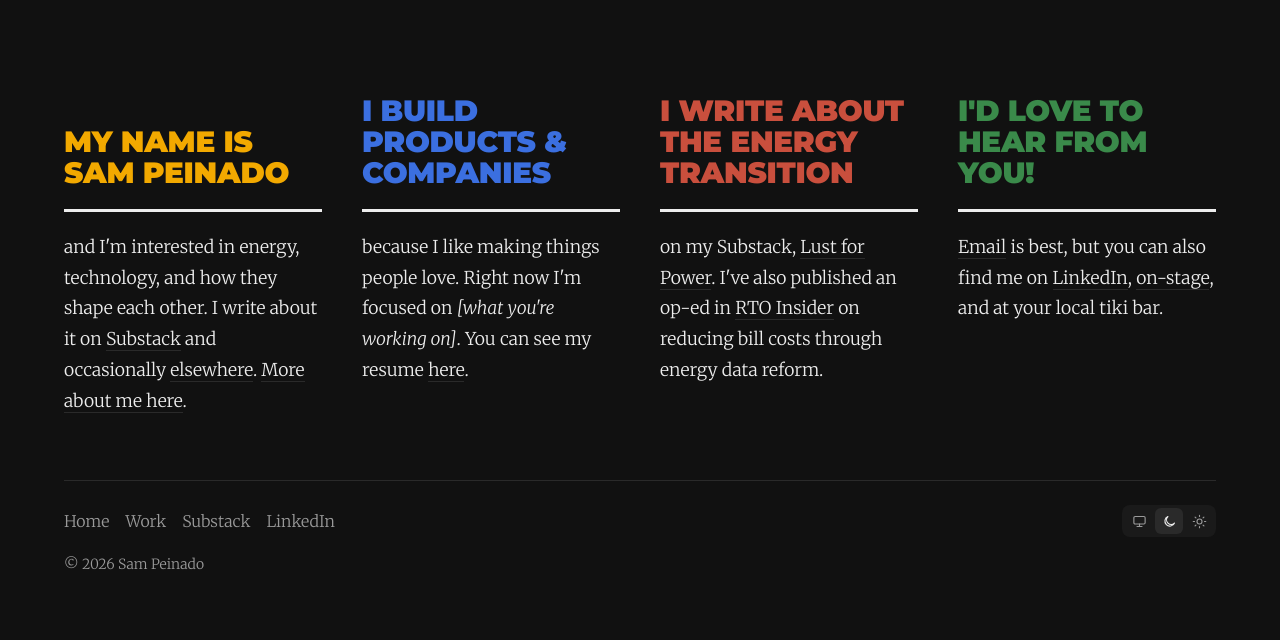
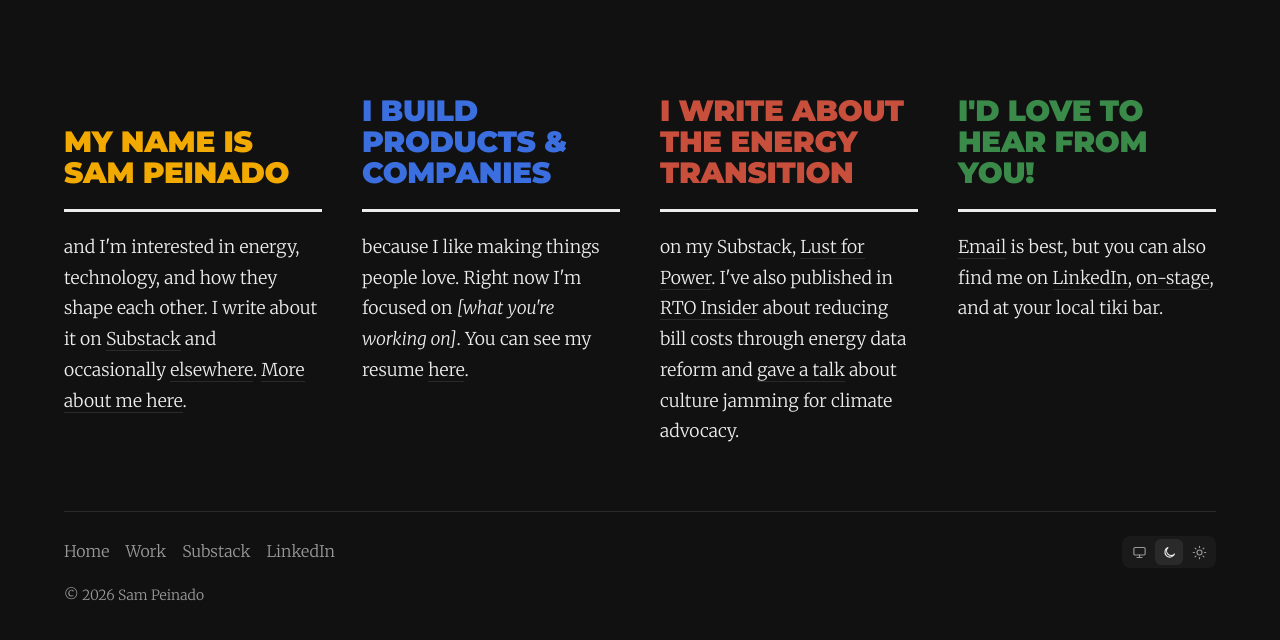
Before and after one commit to sampeinado/sampeinado.github.io, a Jekyll site: the page built from index.html, in a window 1280 px wide. Shown: the top 640 px of the page. Built offline with Jekyll 4.4.1, drawn with Linux system fonts in a browser that asks for light colours.

Commit message:
Update writing column with talk link
Co-Authored-By: Claude Opus 5.5 <noreply@anthropic.com>

```diff
--- a/index.html
+++ b/index.html
@@ -15,7 +15,7 @@ wide: true
 
   <section class="intro-col">
     <h2 class="red">I write about the energy transition</h2>
-    <p>on my Substack, <a href="{{ site.substack }}">Lust for Power</a>. I've also published an op-ed in <a href="https://www.rtoinsider.com/143538-the-software-fix-that-could-save-pjm-customers-billions/">RTO Insider</a> on reducing bill costs through energy data reform.</p>
+    <p>on my Substack, <a href="{{ site.substack }}">Lust for Power</a>. I've also published in <a href="https://www.rtoinsider.com/143538-the-software-fix-that-could-save-pjm-customers-billions/">RTO Insider</a> about reducing bill costs through energy data reform and <a href="https://www.youtube.com/watch?v=vLTAk0ru3OM">gave a talk</a> about culture jamming for climate advocacy.</p>
   </section>
 
   <section class="intro-col">
```
